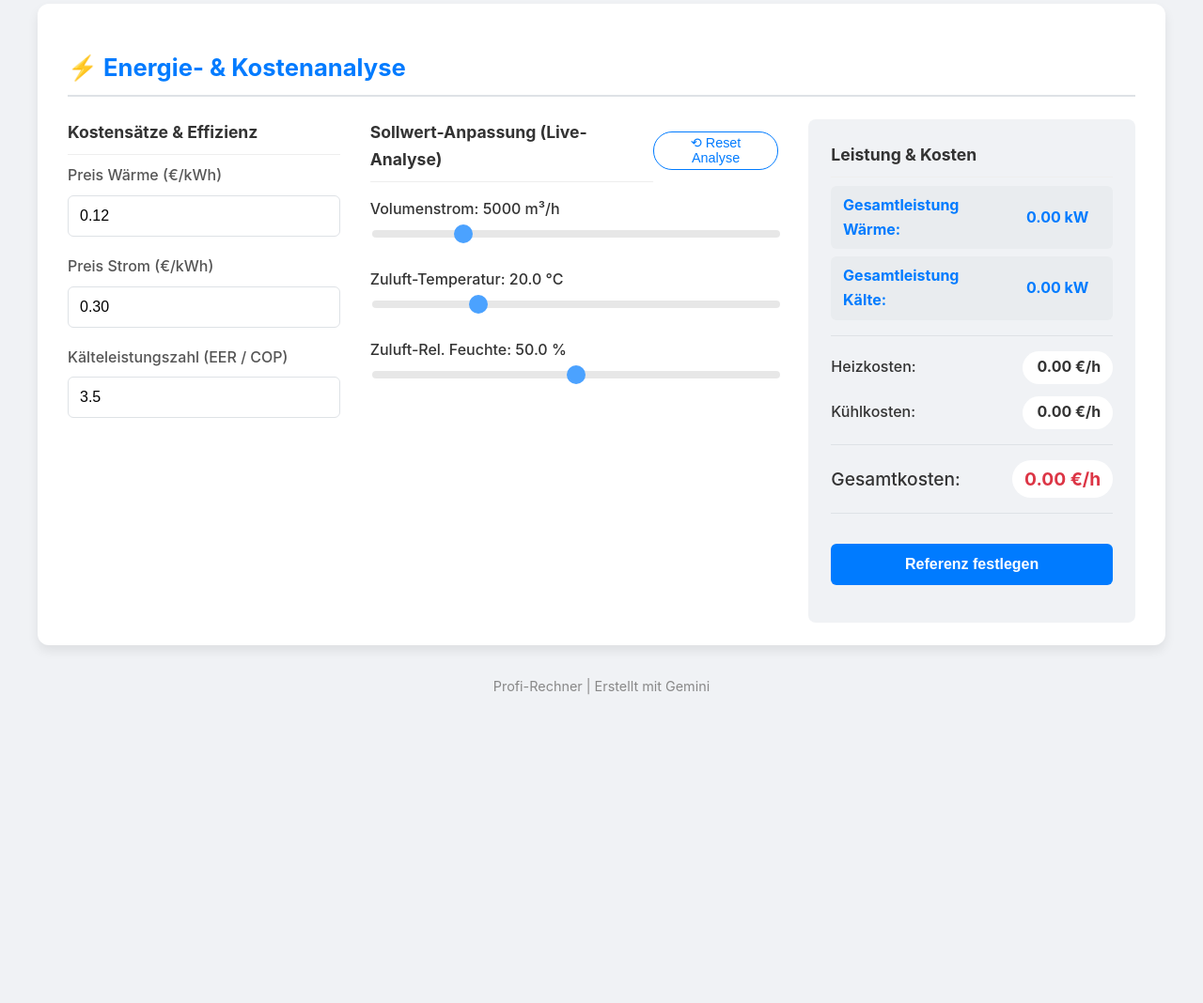
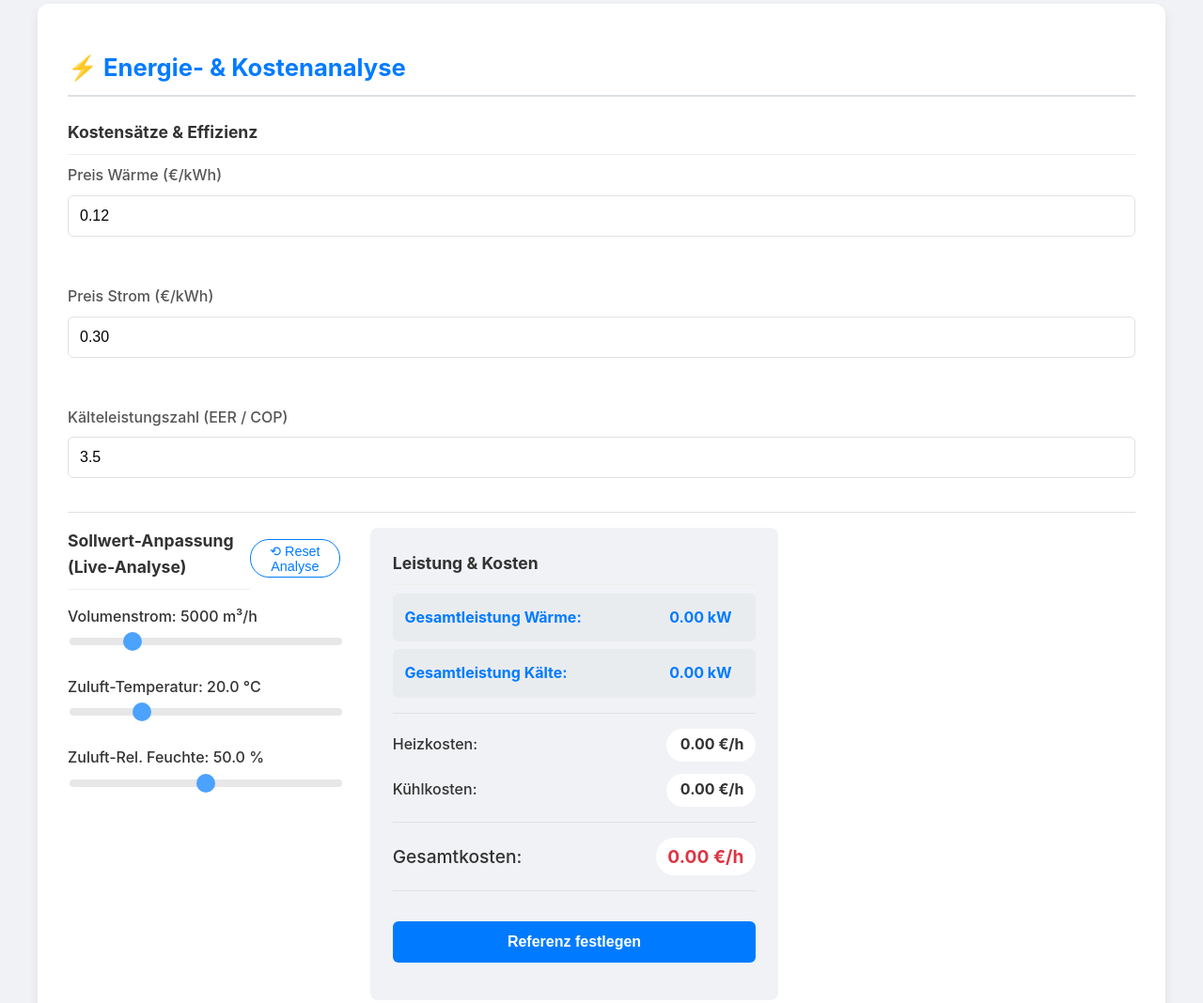
Before and after one commit to Oktaederim/RLT-Berechnung, a plain HTML site: page index.html in a window 1280 px wide. Shown: the part 1120-2188 px from the top of the page at 94% size. Before the commit the page ends 1900 px from the top, so only its background shows below. Drawn offline with Linux system fonts and the light colour scheme.

Commit message:
Update index.html
Final

```diff
--- a/index.html
+++ b/index.html
@@ -86,9 +86,9 @@
 
         <div class="card" id="analysis-card">
             <h2>⚡ Energie- & Kostenanalyse</h2>
-            <div class="grid-container cost-grid">
-                <div class="cost-inputs">
-                    <h4>Kostensätze & Effizienz</h4>
+            <div class="cost-inputs-wrapper">
+                 <h4>Kostensätze & Effizienz</h4>
+                 <div class="grid-container cost-inputs-grid">
                     <div class="input-group">
                         <label for="preisWaerme">Preis Wärme (€/kWh)</label>
                         <input type="number" id="preisWaerme" value="0.12" step="0.01">
@@ -102,6 +102,9 @@
                         <input type="number" id="eer" value="3.5" step="0.1">
                     </div>
                 </div>
+            </div>
+            <hr>
+            <div class="grid-container cost-grid">
                 <div class="slider-section">
                     <div class="section-header">
                         <h4>Sollwert-Anpassung (Live-Analyse)</h4>
@@ -119,6 +122,8 @@
                         <label>Zuluft-Rel. Feuchte: <span id="rhZuluftLabel">50.0</span> %</label>
                         <input type="range" id="rhZuluftSlider" min="30" max="70" step="0.5" value="50.0">
                     </div>
+                    <div id="reference-details">
+                        </div>
                 </div>
                 <div class="cost-output-section">
                     <h4>Leistung & Kosten</h4>
```
